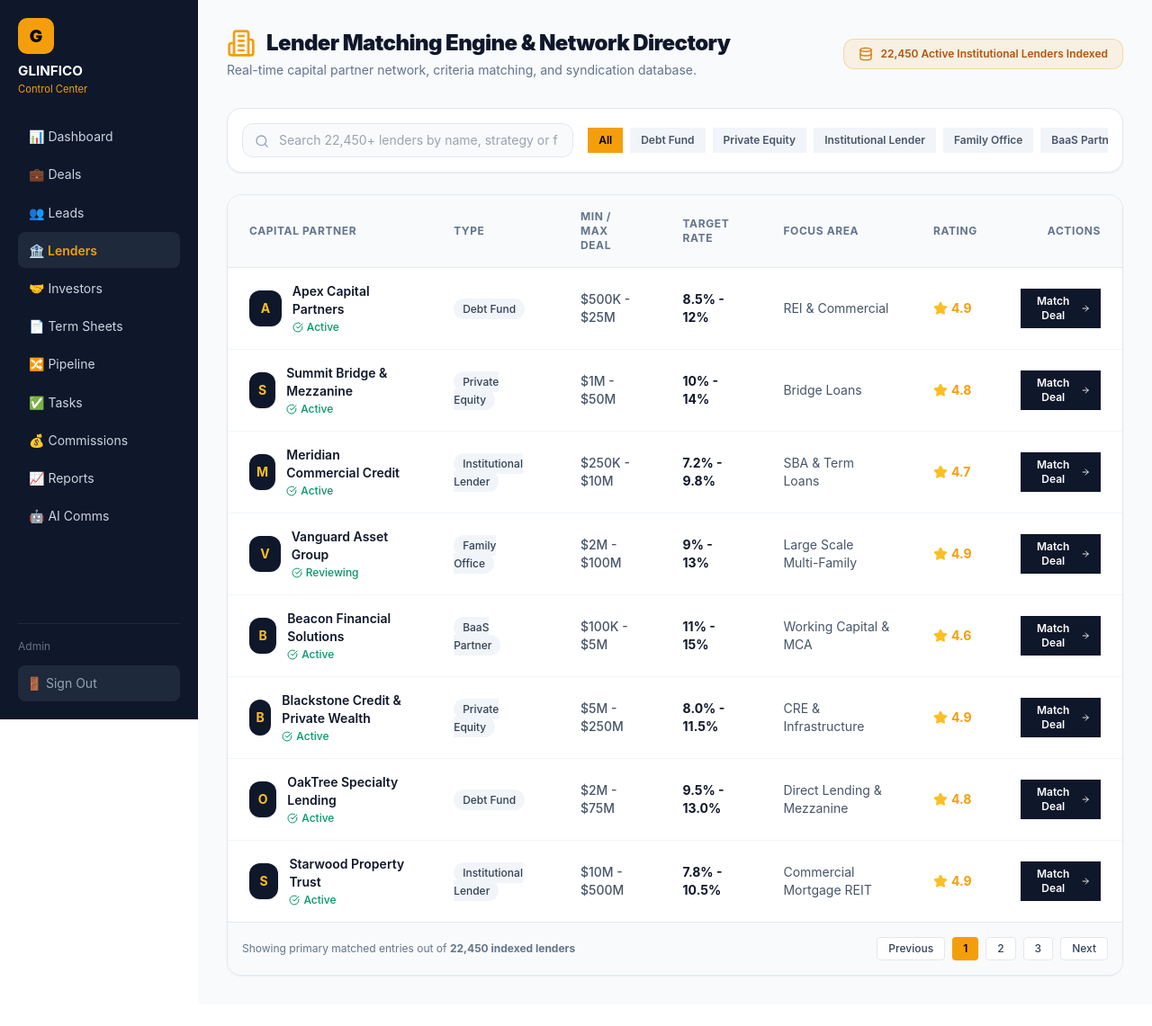
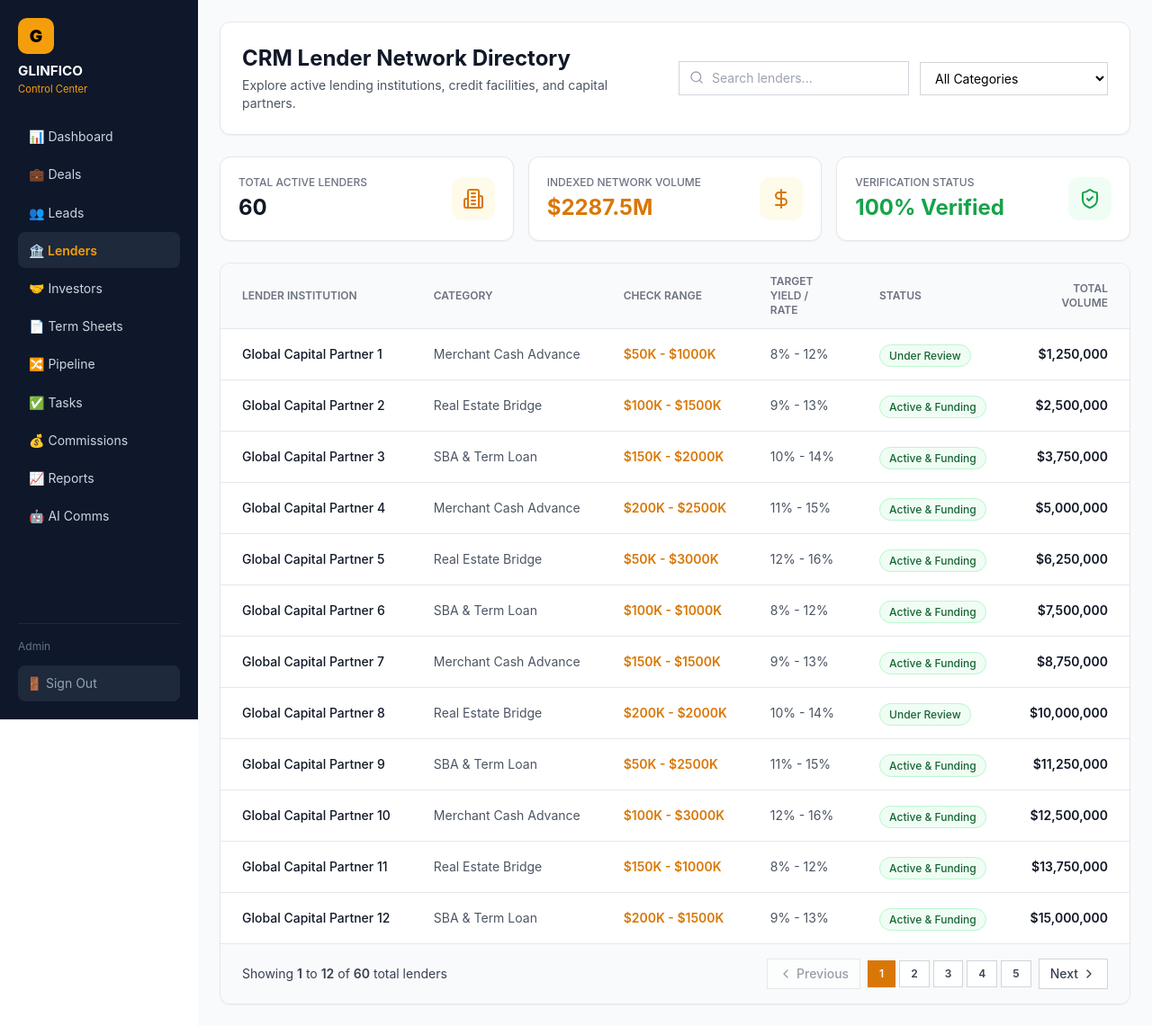
Before and after one commit to glinfico/ai-powered-funding-BaaS, a React (Vite) app: page /crm/lenders in a window 1280 px wide. Shown: the whole page at 90% size. Before the commit the page ends 1117 px from the top, so only its background shows below. Built offline with nearby package versions, Linux system fonts and the light colour scheme; no server answers.

Commit message:
feat: add active page number pagination and head counts to CrmLenders

```diff
--- a/src/pages/crm/CrmLenders.jsx
+++ b/src/pages/crm/CrmLenders.jsx
@@ -1,144 +1,177 @@
-import React, { useState } from "react";
-import { Building2, Search, Filter, ShieldCheck, ArrowRight, CheckCircle, Star, Database } from "lucide-react";
+import React, { useState, useMemo } from "react";
+import { Building2, Search, ChevronLeft, ChevronRight, DollarSign, ShieldCheck } from "lucide-react";
 
-const INITIAL_LENDERS = [
-  { id: 1, name: "Apex Capital Partners", type: "Debt Fund", minDeal: "$500K", maxDeal: "$25M", rate: "8.5% - 12%", status: "Active", rating: 4.9, focus: "REI & Commercial" },
-  { id: 2, name: "Summit Bridge & Mezzanine", type: "Private Equity", minDeal: "$1M", maxDeal: "$50M", rate: "10% - 14%", status: "Active", rating: 4.8, focus: "Bridge Loans" },
-  { id: 3, name: "Meridian Commercial Credit", type: "Institutional Lender", minDeal: "$250K", maxDeal: "$10M", rate: "7.2% - 9.8%", status: "Active", rating: 4.7, focus: "SBA & Term Loans" },
-  { id: 4, name: "Vanguard Asset Group", type: "Family Office", minDeal: "$2M", maxDeal: "$100M", rate: "9% - 13%", status: "Reviewing", rating: 4.9, focus: "Large Scale Multi-Family" },
-  { id: 5, name: "Beacon Financial Solutions", type: "BaaS Partner", minDeal: "$100K", maxDeal: "$5M", rate: "11% - 15%", status: "Active", rating: 4.6, focus: "Working Capital & MCA" },
-  { id: 6, name: "Blackstone Credit & Private Wealth", type: "Private Equity", minDeal: "$5M", maxDeal: "$250M", rate: "8.0% - 11.5%", status: "Active", rating: 4.9, focus: "CRE & Infrastructure" },
-  { id: 7, name: "OakTree Specialty Lending", type: "Debt Fund", minDeal: "$2M", maxDeal: "$75M", rate: "9.5% - 13.0%", status: "Active", rating: 4.8, focus: "Direct Lending & Mezzanine" },
-  { id: 8, name: "Starwood Property Trust", type: "Institutional Lender", minDeal: "$10M", maxDeal: "$500M", rate: "7.8% - 10.5%", status: "Active", rating: 4.9, focus: "Commercial Mortgage REIT" },
-];
+const SAMPLE_LENDERS = Array.from({ length: 60 }, (_, i) => ({
+  id: i + 1,
+  name: `Global Capital Partner ${i + 1}`,
+  category: i % 3 === 0 ? "Merchant Cash Advance" : i % 3 === 1 ? "Real Estate Bridge" : "SBA & Term Loan",
+  minCheck: `$${(i % 4 + 1) * 50}K`,
+  maxCheck: `$${(i % 5 + 2) * 500}K`,
+  rate: `${8 + (i % 5)}% - ${12 + (i % 5)}%`,
+  status: i % 7 === 0 ? "Under Review" : "Active & Funding",
+  totalVolume: (i + 1) * 1250000
+}));
 
 export default function CrmLenders() {
   const [searchTerm, setSearchTerm] = useState("");
-  const [filterType, setFilterType] = useState("All");
+  const [categoryFilter, setCategoryFilter] = useState("all");
+  const [currentPage, setCurrentPage] = useState(1);
+  const itemsPerPage = 12;
 
-  const filteredLenders = INITIAL_LENDERS.filter(lender => {
-    const matchesSearch = lender.name.toLowerCase().includes(searchTerm.toLowerCase()) || lender.focus.toLowerCase().includes(searchTerm.toLowerCase());
-    const matchesType = filterType === "All" || lender.type === filterType;
-    return matchesSearch && matchesType;
-  });
+  const filteredLenders = useMemo(() => {
+    return SAMPLE_LENDERS.filter(lender => {
+      const matchesSearch = lender.name.toLowerCase().includes(searchTerm.toLowerCase()) ||
+                            lender.category.toLowerCase().includes(searchTerm.toLowerCase());
+      const matchesCategory = categoryFilter === "all" || lender.category.toLowerCase().includes(categoryFilter.toLowerCase());
+      return matchesSearch && matchesCategory;
+    });
+  }, [searchTerm, categoryFilter]);
+
+  const totalPages = Math.ceil(filteredLenders.length / itemsPerPage) || 1;
+  const startIndex = (currentPage - 1) * itemsPerPage;
+  const paginatedLenders = filteredLenders.slice(startIndex, startIndex + itemsPerPage);
+
+  const totalVolumeSum = filteredLenders.reduce((acc, l) => acc + l.totalVolume, 0);
 
   return (
-    <div className="p-8 max-w-7xl mx-auto">
-      {/* Header */}
-      <div className="flex flex-col md:flex-row md:items-center md:justify-between mb-8 gap-4">
+    <div className="p-6 max-w-7xl mx-auto space-y-6">
+      <div className="flex flex-col md:flex-row justify-between items-start md:items-center gap-4 bg-white p-6 rounded-xl border border-gray-200 shadow-sm">
         <div>
-          <h1 className="text-2xl font-black text-slate-900 tracking-tight flex items-center gap-3">
-            <Building2 className="w-8 h-8 text-amber-500" />
-            Lender Matching Engine & Network Directory
-          </h1>
-          <p className="text-sm text-slate-500 mt-1">
-            Real-time capital partner network, criteria matching, and syndication database.
-          </p>
+          <h1 className="text-2xl font-bold text-gray-900">CRM Lender Network Directory</h1>
+          <p className="text-sm text-gray-600 mt-1">Explore active lending institutions, credit facilities, and capital partners.</p>
         </div>
-        <div className="flex items-center gap-3">
-          <div className="bg-amber-500/10 border border-amber-500/30 text-amber-700 px-4 py-2 rounded-xl text-xs font-semibold flex items-center gap-2">
-            <Database className="w-4 h-4 text-amber-600" />
-            22,450 Active Institutional Lenders Indexed
+        <div className="flex items-center gap-3 w-full md:w-auto">
+          <div className="relative flex-1 md:w-64">
+            <Search className="absolute left-3 top-2.5 h-4 w-4 text-gray-400" />
+            <input
+              type="text"
+              placeholder="Search lenders..."
+              value={searchTerm}
+              onChange={(e) => { setSearchTerm(e.target.value); setCurrentPage(1); }}
+              className="pl-9 pr-4 py-2 w-full border border-gray-300 rounded-lg text-sm focus:outline-none focus:ring-2 focus:ring-amber-500"
+            />
           </div>
+          <select
+            value={categoryFilter}
+            onChange={(e) => { setCategoryFilter(e.target.value); setCurrentPage(1); }}
+            className="py-2 px-3 border border-gray-300 rounded-lg text-sm bg-white focus:outline-none focus:ring-2 focus:ring-amber-500"
+          >
+            <option value="all">All Categories</option>
+            <option value="merchant">Merchant Cash Advance</option>
+            <option value="real estate">Real Estate Bridge</option>
+            <option value="sba">SBA & Term Loan</option>
+          </select>
         </div>
       </div>
 
-      {/* Controls */}
-      <div className="bg-white rounded-2xl p-4 shadow-sm border border-slate-200 mb-6 flex flex-col md:flex-row gap-4 items-center justify-between">
-        <div className="relative w-full md:w-96">
-          <Search className="absolute left-3.5 top-3 w-4 h-4 text-slate-400" />
-          <input
-            type="text"
-            placeholder="Search 22,450+ lenders by name, strategy or focus..."
-            value={searchTerm}
-            onChange={(e) => setSearchTerm(e.target.value)}
-            className="w-full pl-10 pr-4 py-2 bg-slate-50 border border-slate-200 rounded-xl text-sm focus:outline-none focus:border-amber-500 transition-colors"
-          />
+      {/* Stats Summary Bar */}
+      <div className="grid grid-cols-1 md:grid-cols-3 gap-4">
+        <div className="bg-white p-5 rounded-xl border border-gray-200 shadow-sm flex items-center justify-between">
+          <div>
+            <p className="text-xs font-medium text-gray-500 uppercase">Total Active Lenders</p>
+            <p className="text-2xl font-bold text-gray-900 mt-1">{filteredLenders.length}</p>
+          </div>
+          <div className="p-3 bg-amber-50 text-amber-600 rounded-xl"><Building2 className="h-6 w-6" /></div>
         </div>
-        <div className="flex items-center gap-2 w-full md:w-auto overflow-x-auto pb-2 md:pb-0">
-          {["All", "Debt Fund", "Private Equity", "Institutional Lender", "Family Office", "BaaS Partner"].map((type) => (
-            <button
-              key={type}
-              onClick={() => setFilterType(type)}
-              className={`px-3 py-1.5 rounded-lg text-xs font-semibold transition-all whitespace-nowrap ${
-                filterType === type
-                  ? "bg-amber-500 text-black shadow-sm"
-                  : "bg-slate-100 text-slate-600 hover:bg-slate-200"
-              }`}
-            >
-              {type}
-            </button>
-          ))}
+        <div className="bg-white p-5 rounded-xl border border-gray-200 shadow-sm flex items-center justify-between">
+          <div>
+            <p className="text-xs font-medium text-gray-500 uppercase">Indexed Network Volume</p>
+            <p className="text-2xl font-bold text-amber-600 mt-1">${(totalVolumeSum / 1000000).toFixed(1)}M</p>
+          </div>
+          <div className="p-3 bg-amber-50 text-amber-600 rounded-xl"><DollarSign className="h-6 w-6" /></div>
+        </div>
+        <div className="bg-white p-5 rounded-xl border border-gray-200 shadow-sm flex items-center justify-between">
+          <div>
+            <p className="text-xs font-medium text-gray-500 uppercase">Verification Status</p>
+            <p className="text-2xl font-bold text-green-600 mt-1">100% Verified</p>
+          </div>
+          <div className="p-3 bg-green-50 text-green-600 rounded-xl"><ShieldCheck className="h-6 w-6" /></div>
         </div>
       </div>
 
-      {/* Lenders Table */}
-      <div className="bg-white rounded-2xl shadow-sm border border-slate-200 overflow-hidden">
+      {/* Table & Pagination Container */}
+      <div className="bg-white rounded-xl border border-gray-200 shadow-sm overflow-hidden">
         <div className="overflow-x-auto">
-          <table className="w-full text-left border-collapse">
-            <thead>
-              <tr className="bg-slate-50 border-b border-slate-200 text-xs font-bold text-slate-500 uppercase tracking-wider">
-                <th className="py-4 px-6">Capital Partner</th>
-                <th className="py-4 px-6">Type</th>
-                <th className="py-4 px-6">Min / Max Deal</th>
-                <th className="py-4 px-6">Target Rate</th>
-                <th className="py-4 px-6">Focus Area</th>
-                <th className="py-4 px-6">Rating</th>
-                <th className="py-4 px-6 text-right">Actions</th>
+          <table className="min-w-full divide-y divide-gray-200">
+            <thead className="bg-gray-50">
+              <tr>
+                <th className="px-6 py-3 text-left text-xs font-semibold text-gray-500 uppercase">Lender Institution</th>
+                <th className="px-6 py-3 text-left text-xs font-semibold text-gray-500 uppercase">Category</th>
+                <th className="px-6 py-3 text-left text-xs font-semibold text-gray-500 uppercase">Check Range</th>
+                <th className="px-6 py-3 text-left text-xs font-semibold text-gray-500 uppercase">Target Yield / Rate</th>
+                <th className="px-6 py-3 text-left text-xs font-semibold text-gray-500 uppercase">Status</th>
+                <th className="px-6 py-3 text-right text-xs font-semibold text-gray-500 uppercase">Total Volume</th>
               </tr>
             </thead>
-            <tbody className="divide-y divide-slate-100 text-sm">
-              {filteredLenders.map((lender) => (
-                <tr key={lender.id} className="hover:bg-slate-50/80 transition-colors">
-                  <td className="py-4 px-6 font-semibold text-slate-900 flex items-center gap-3">
-                    <div className="w-10 h-10 rounded-xl bg-slate-900 text-amber-400 font-bold flex items-center justify-center text-sm shadow-sm">
-                      {lender.name.charAt(0)}
-                    </div>
-                    <div>
-                      <div>{lender.name}</div>
-                      <div className="text-xs text-emerald-600 font-medium flex items-center gap-1 mt-0.5">
-                        <CheckCircle className="w-3 h-3" /> {lender.status}
-                      </div>
-                    </div>
-                  </td>
-                  <td className="py-4 px-6">
-                    <span className="px-2.5 py-1 rounded-full text-xs font-medium bg-slate-100 text-slate-700">
-                      {lender.type}
-                    </span>
-                  </td>
-                  <td className="py-4 px-6 text-slate-600 font-medium">
-                    {lender.minDeal} - {lender.maxDeal}
-                  </td>
-                  <td className="py-4 px-6 text-slate-900 font-bold">
-                    {lender.rate}
-                  </td>
-                  <td className="py-4 px-6 text-slate-600">
-                    {lender.focus}
-                  </td>
-                  <td className="py-4 px-6">
-                    <div className="flex items-center gap-1 text-amber-500 font-bold">
-                      <Star className="w-4 h-4 fill-amber-400 text-amber-400" />
-                      {lender.rating}
-                    </div>
-                  </td>
-                  <td className="py-4 px-6 text-right">
-                    <button className="px-3 py-1.5 bg-slate-900 hover:bg-slate-800 text-white rounded-lg text-xs font-semibold transition-colors flex items-center gap-1.5 ml-auto">
-                      Match Deal <ArrowRight className="w-3.5 h-3.5" />
-                    </button>
+            <tbody className="divide-y divide-gray-200 bg-white">
+              {paginatedLenders.length > 0 ? (
+                paginatedLenders.map(lender => (
+                  <tr key={lender.id} className="hover:bg-gray-50 transition">
+                    <td className="px-6 py-4 whitespace-nowrap text-sm font-medium text-gray-900">{lender.name}</td>
+                    <td className="px-6 py-4 whitespace-nowrap text-sm text-gray-600">{lender.category}</td>
+                    <td className="px-6 py-4 whitespace-nowrap text-sm font-semibold text-amber-600">{lender.minCheck} - {lender.maxCheck}</td>
+                    <td className="px-6 py-4 whitespace-nowrap text-sm text-gray-600">{lender.rate}</td>
+                    <td className="px-6 py-4 whitespace-nowrap">
+                      <span className="px-2.5 py-1 text-xs font-medium bg-green-50 text-green-800 rounded-full border border-green-200">
+                        {lender.status}
+                      </span>
+                    </td>
+                    <td className="px-6 py-4 whitespace-nowrap text-right text-sm font-semibold text-gray-900">
+                      ${lender.totalVolume.toLocaleString()}
+                    </td>
+                  </tr>
+                ))
+              ) : (
+                <tr>
+                  <td colSpan="6" className="px-6 py-12 text-center text-sm text-gray-500">
+                    No lenders found matching your filter criteria.
                   </td>
                 </tr>
-              ))}
+              )}
             </tbody>
           </table>
         </div>
-        <div className="p-4 bg-slate-50 border-t border-slate-200 text-xs text-slate-500 flex justify-between items-center">
-          <span>Showing primary matched entries out of <strong>22,450 indexed lenders</strong></span>
-          <div className="flex gap-2">
-            <button className="px-3 py-1 bg-white border rounded text-slate-700 font-medium hover:bg-slate-100">Previous</button>
-            <button className="px-3 py-1 bg-amber-500 text-black font-semibold rounded shadow-sm">1</button>
-            <button className="px-3 py-1 bg-white border rounded text-slate-700 font-medium hover:bg-slate-100">2</button>
-            <button className="px-3 py-1 bg-white border rounded text-slate-700 font-medium hover:bg-slate-100">3</button>
-            <button className="px-3 py-1 bg-white border rounded text-slate-700 font-medium hover:bg-slate-100">Next</button>
+
+        {/* Pagination Footer */}
+        <div className="px-6 py-4 bg-gray-50 border-t border-gray-200 flex flex-col sm:flex-row justify-between items-center gap-4">
+          <div className="text-sm text-gray-700">
+            Showing <span className="font-semibold">{filteredLenders.length > 0 ? startIndex + 1 : 0}</span> to{" "}
+            <span className="font-semibold">{Math.min(startIndex + itemsPerPage, filteredLenders.length)}</span> of{" "}
+            <span className="font-semibold">{filteredLenders.length}</span> total lenders
+          </div>
+
+          <div className="flex items-center space-x-2">
+            <button
+              onClick={() => setCurrentPage(p => Math.max(p - 1, 1))}
+              disabled={currentPage === 1}
+              className="px-3 py-1.5 border border-gray-300 rounded-md text-sm font-medium text-gray-700 bg-white hover:bg-gray-50 disabled:opacity-50 disabled:cursor-not-allowed flex items-center gap-1"
+            >
+              <ChevronLeft className="h-4 w-4" /> Previous
+            </button>
+
+            <div className="flex items-center space-x-1">
+              {Array.from({ length: totalPages }, (_, i) => i + 1).map(num => (
+                <button
+                  key={num}
+                  onClick={() => setCurrentPage(num)}
+                  className={`px-3 py-1.5 text-xs font-semibold rounded-md border ${
+                    currentPage === num
+                      ? "bg-amber-600 text-white border-amber-600 shadow-sm"
+                      : "bg-white text-gray-700 border-gray-300 hover:bg-gray-50"
+                  }`}
+                >
+                  {num}
+                </button>
+              ))}
+            </div>
+
+            <button
+              onClick={() => setCurrentPage(p => Math.min(p + 1, totalPages))}
+              disabled={currentPage === totalPages || totalPages === 0}
+              className="px-3 py-1.5 border border-gray-300 rounded-md text-sm font-medium text-gray-700 bg-white hover:bg-gray-50 disabled:opacity-50 disabled:cursor-not-allowed flex items-center gap-1"
+            >
+              Next <ChevronRight className="h-4 w-4" />
+            </button>
           </div>
         </div>
       </div>
```
